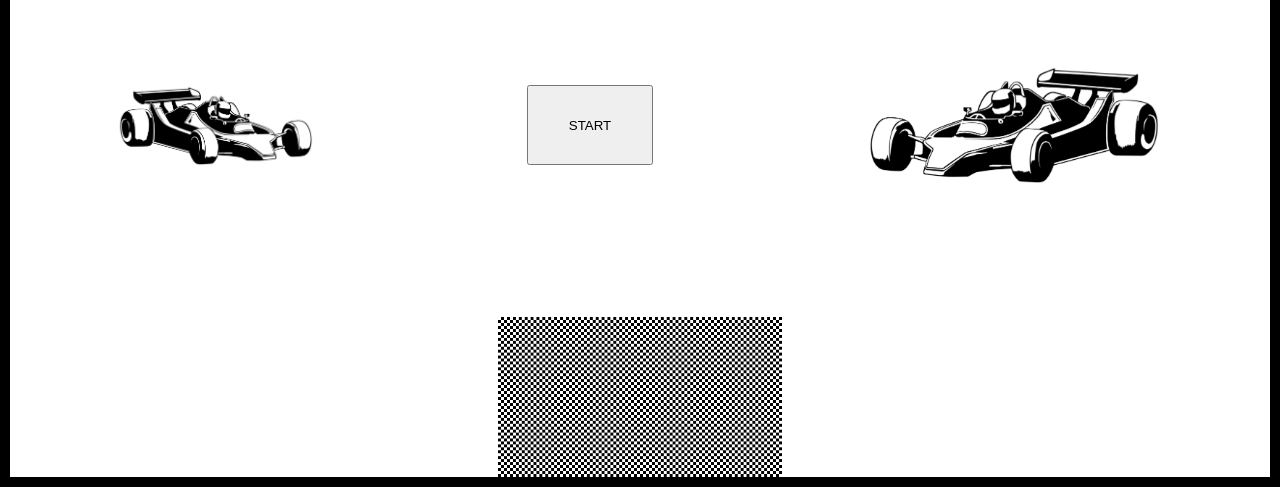
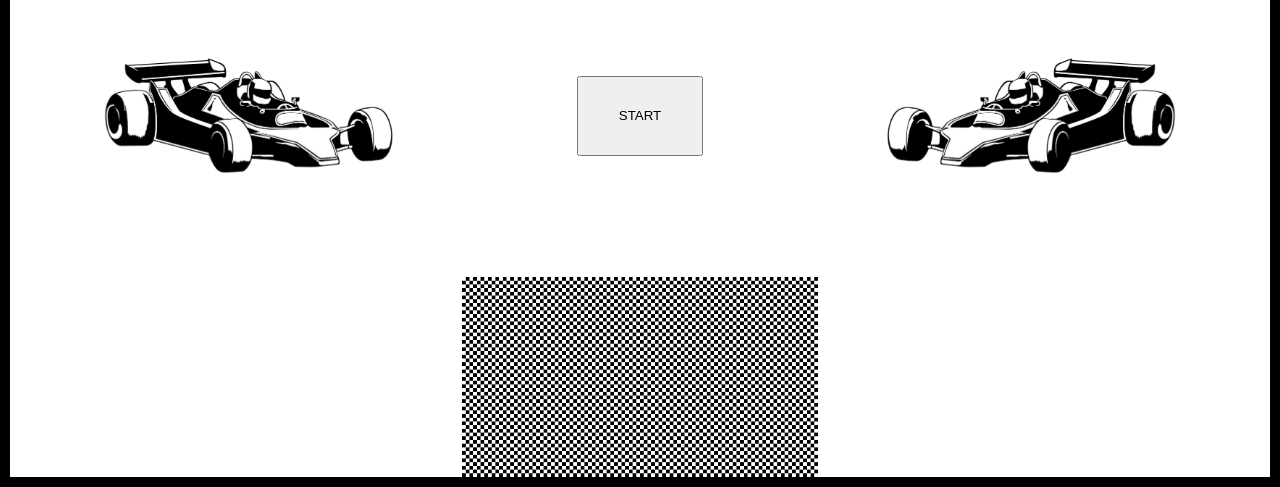
Before and after one commit to dSikor/F1Cars-Presentation, a plain HTML site: page index.html in a window 1280 px wide. Shown: the part 313-800 px from the top of the page. Drawn offline with Linux system fonts and the light colour scheme.

Commit message:
style: change height of element

```diff
--- a/styles/style.css
+++ b/styles/style.css
@@ -20,7 +20,7 @@
     font-family: 'MODULAR 14';
     font-size: 3em;
     /* height: 100px; */
-    height: 10vh;
+    height: 2vh;
 
 
     text-align: center;
@@ -30,7 +30,7 @@
 .container__start{
     width: 100%;
     /* height: 100%; */
-    height: 50vh;
+    height: 30vh;
     display: flex;
     box-sizing: border-box;
     flex-direction: row;
@@ -57,7 +57,7 @@ img {
 
   .chessboard {
      width: 100%;
-     height: 20vh
+     height: 25vh
 
     /* max-width: 300px; */
 
@@ -84,7 +84,7 @@ img {
 .car1_image{
   height: auto;
   width: 100%;
-  max-width: 200px;
+  max-width: 300px;
 
     animation-duration: 3s;
     animation-name: driveCar1In;
```
